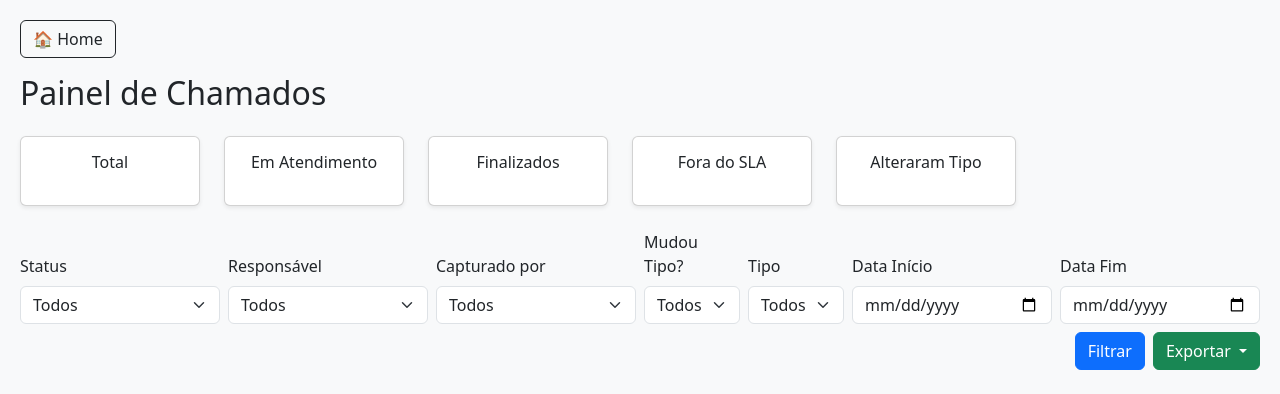
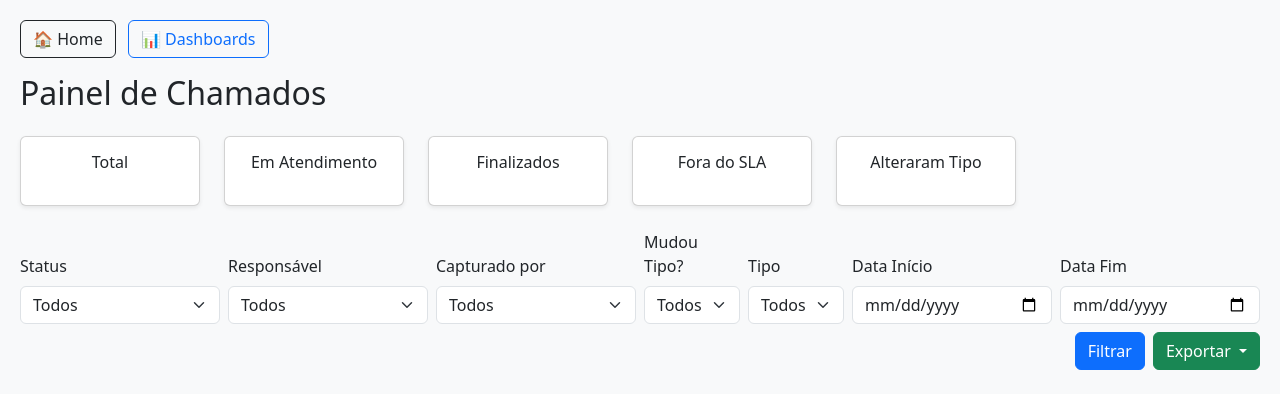
Before and after one commit to jflrealty/painel-chamados, a FastAPI app: template templates/painel.html in a window 1280 px wide. Shown: the top 394 px of the page. Run offline with FastAPI, Linux system fonts and the light colour scheme; the template is opened without the code that fills it, so the values that code supplies are empty.

Commit message:
Update painel.html

```diff
--- a/templates/painel.html
+++ b/templates/painel.html
@@ -21,6 +21,7 @@
   <!-- Botão Home -->
   <div class="mb-3">
     <a class="btn btn-outline-dark" href="/painel">🏠 Home</a>
+    <a class="btn btn-outline-primary ms-2" href="/dashboards">📊 Dashboards</a>
   </div>
 
   <h2 class="mb-4">Painel de Chamados</h2>
```
